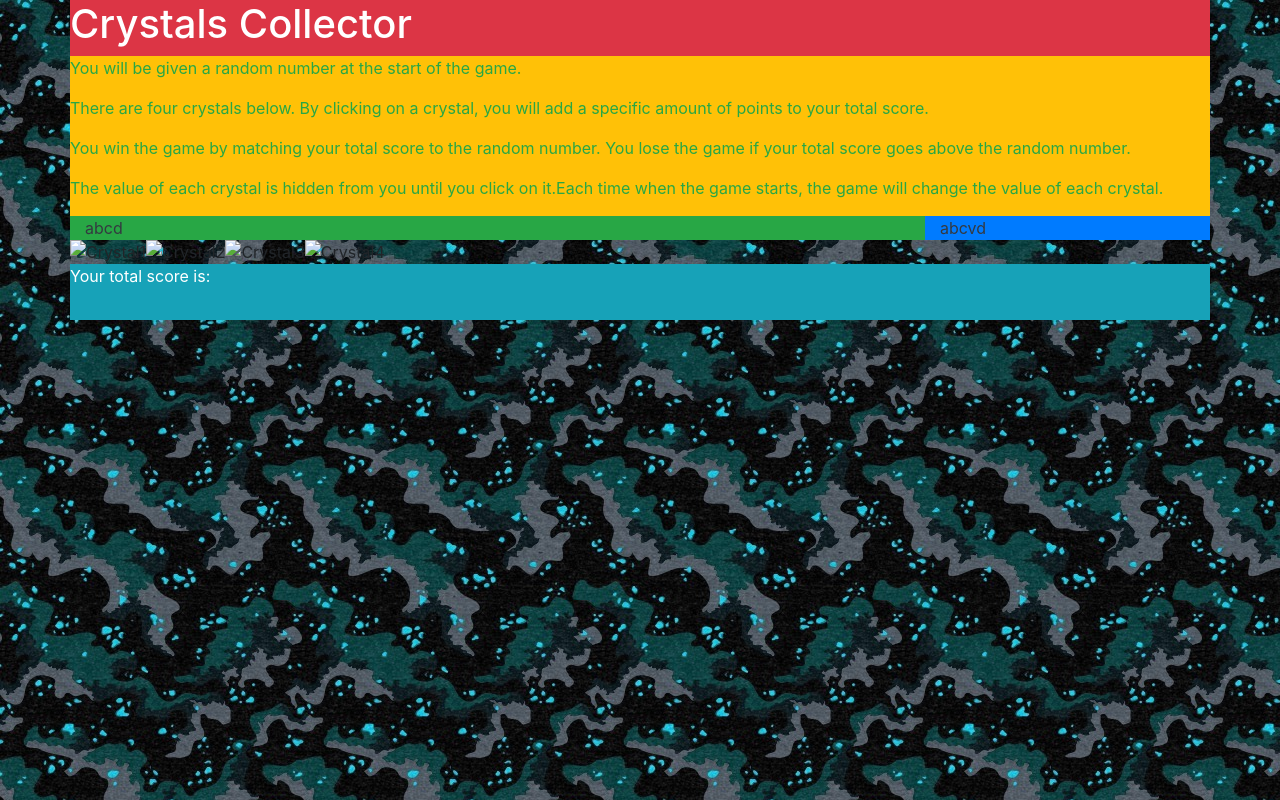
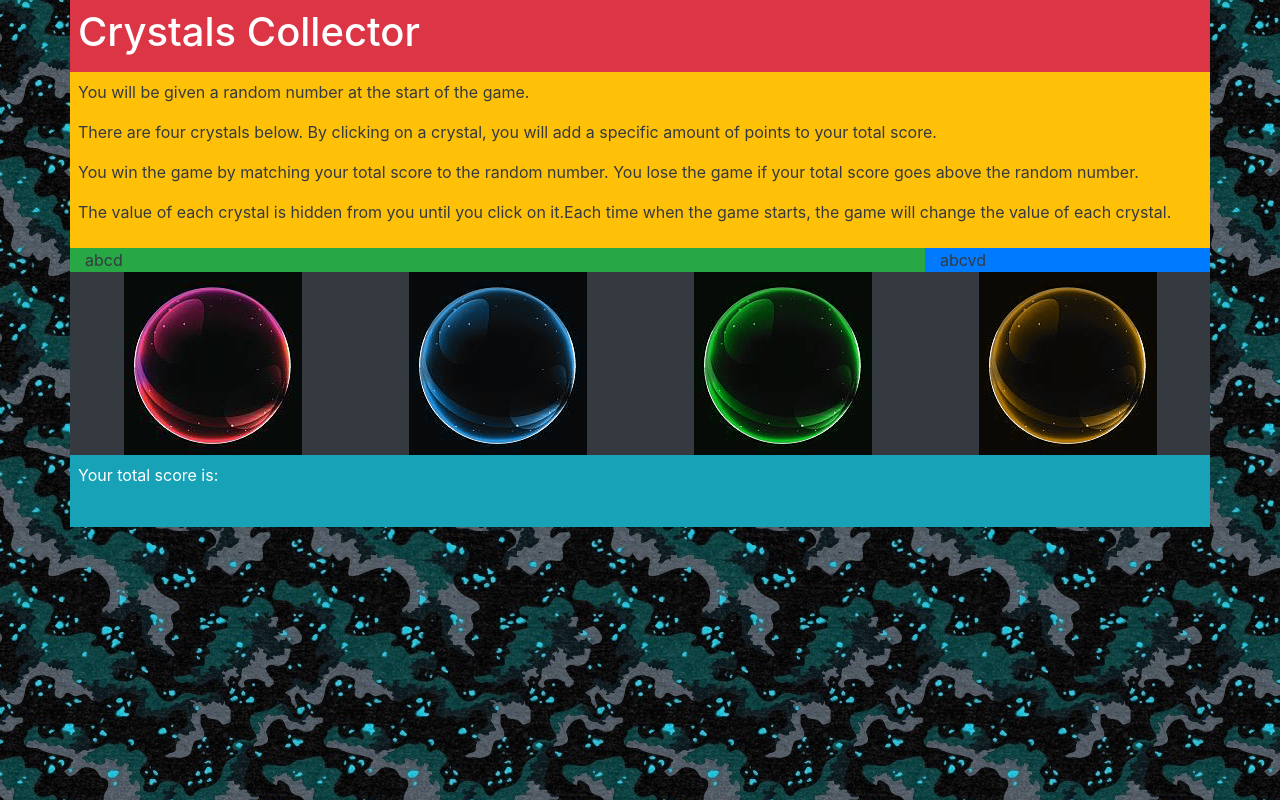
Before and after one commit to Mrrwmix/unit-4-game, a plain HTML site: page index.html in a window 1280 px wide. Drawn offline with Linux system fonts and the light colour scheme.

Commit message:
added crystals

```diff
--- a/index.html
+++ b/index.html
@@ -11,10 +11,10 @@
 </head>
 <body>
     <div class="container">
-        <div class="row bg-danger text-white">
+        <div class="row bg-danger text-white p-2">
             <h1 id="gameTitle">Crystals Collector</h1>
         </div>
-        <div class="row bg-warning text-success">
+        <div class="row bg-warning text-dark p-2">
             <p>You will be given a random number at the start of the game.</p>
             <p>There are four crystals below. By clicking on a crystal, you will add a specific amount of points to your total score.</p>
             <p>You win the game by matching your total score to the random number. You lose the game if your total score goes above the random number.</p>
@@ -30,14 +30,14 @@
             </div>
         </div>
 
-        <div class="row">
-            <img src="" alt="Crystal1">
-            <img src="" alt="Crystal2">
-            <img src="" alt="Crystal3">
-            <img src="" alt="Crystal4">
+        <div class="row bg-dark">
+            <img class="img-fluid mx-auto" src="assets/images/crystal1.png" alt="Crystal1">
+            <img class="img-fluid mx-auto" src="assets/images/crystal2.png" alt="Crystal2">
+            <img class="img-fluid mx-auto" src="assets/images/crystal3.png" alt="Crystal3">
+            <img class="img-fluid mx-auto" src="assets/images/crystal4.png" alt="Crystal4">
         </div>
 
-        <div class="row bg-info text-white">
+        <div class="row bg-info text-white p-2">
             <p>Your total score is: </p>
         </div>
         <div class="row bg-info text-white">
```
Also changed, not shown: assets/images/crystal1.png (added), assets/images/crystal2.png (added), assets/images/crystal3.png (added), assets/images/crystal4.png (added).
